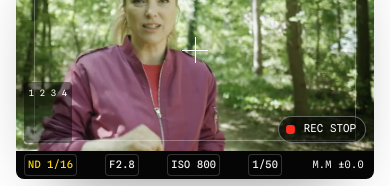
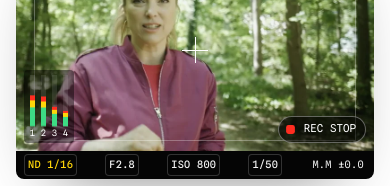
Before and after one commit to geschichtenfabriktv-droid/vorschau-gf, a plain HTML site: page index.html in a window 390 px wide. Shown: the part 409-595 px from the top of the page. Drawn offline with Linux system fonts and the light colour scheme.

Commit message:
Tonpegel auch in Safari sichtbar
Co-Authored-By: Claude Opus 5.5 <noreply@anthropic.com>

```diff
--- a/script.js
+++ b/script.js
@@ -98,7 +98,7 @@
       var r=Math.round(ev*10)/10;
       mm.textContent='M.M '+(r>0?'+':r<0?'−':'±')+Math.abs(r).toFixed(1);
       mm.className='vf-mm'+(Math.abs(r)>=2?' over':Math.abs(r)>=1?' warn':'');
-      var a=C.audio.i;aud.style.setProperty('--g',a<=-40?0:Math.min(2.2,Math.pow(10,a/20)).toFixed(3));
+      var a=C.audio.i,g=a<=-40?0:Math.min(2.2,Math.pow(10,a/20));aud.style.setProperty('--g',g.toFixed(3));aud.style.setProperty('--gs',(g>0?100/g:100).toFixed(1)+'%');
       ['nd','iris','iso','shutter'].forEach(function(k){var b=$('[data-v="'+k+'"]',vf);if(b)b.textContent=C[k].f(val(k))});
       if(cur){pv.textContent=C[cur].f(val(cur));rng.value=C[cur].i}
     };
--- a/style.css
+++ b/style.css
@@ -136,10 +136,10 @@ kbd{font-family:var(--mono);font-size:.82em;border:1px solid currentColor;border
 .vf-af{position:absolute;left:0;top:0;width:54px;height:40px;margin:-20px 0 0 -27px;pointer-events:none;opacity:0;transition:opacity .25s;background:linear-gradient(#fff,#fff) 0 0/10px 2px,linear-gradient(#fff,#fff) 0 0/2px 10px,linear-gradient(#fff,#fff) 100% 0/10px 2px,linear-gradient(#fff,#fff) 100% 0/2px 10px,linear-gradient(#fff,#fff) 0 100%/10px 2px,linear-gradient(#fff,#fff) 0 100%/2px 10px,linear-gradient(#fff,#fff) 100% 100%/10px 2px,linear-gradient(#fff,#fff) 100% 100%/2px 10px;background-repeat:no-repeat}
 .vf-scr:hover .vf-af{opacity:1}
 .vf-aud{position:absolute;left:clamp(8px,1.2vw,16px);bottom:clamp(8px,1.4vw,18px);display:flex;gap:4px;height:24%;min-height:46px;background:rgba(0,0,0,.45);padding:6px 6px 4px;border-radius:3px}
-.vf-aud span{display:flex;flex-direction:column;align-items:center;gap:3px;width:7px}
-.vf-aud i{flex:1;width:5px;position:relative;overflow:hidden;background:rgba(255,255,255,.1)}
-.vf-aud i::before{content:"";position:absolute;left:0;right:0;bottom:0;height:calc(var(--g,1)*100%);background:linear-gradient(to top,#3ddc84 0 62%,#ffd60a 62% 84%,var(--rec) 84%) bottom/100% calc(100% / max(var(--g,1),.01)) no-repeat;transform-origin:bottom;animation:lv 1.05s var(--d) ease-in-out infinite alternate;transform:scaleY(.35);transition:height .25s}
-.vf-aud small{font-size:.55rem;line-height:1}
+.vf-aud span{position:relative;display:block;width:7px;height:100%}
+.vf-aud i{position:absolute;left:1px;top:0;bottom:11px;width:5px;overflow:hidden;background:rgba(255,255,255,.1)}
+.vf-aud i::before{content:"";position:absolute;left:0;right:0;bottom:0;height:calc(var(--g,1)*100%);background:linear-gradient(to top,#3ddc84 0 62%,#ffd60a 62% 84%,var(--rec) 84%) bottom/100% var(--gs,100%) no-repeat;transform-origin:bottom;animation:lv 1.05s var(--d) ease-in-out infinite alternate;transform:scaleY(.35);transition:height .25s}
+.vf-aud small{position:absolute;left:0;right:0;bottom:0;text-align:center;font-size:.55rem;line-height:1}
 @keyframes lv{0%{transform:scaleY(.3)}30%{transform:scaleY(.62)}55%{transform:scaleY(.45)}80%{transform:scaleY(.74)}100%{transform:scaleY(.5)}}
 .vf-recbtn{position:absolute;right:clamp(8px,1.2vw,16px);bottom:clamp(8px,1.4vw,18px);display:flex;align-items:center;gap:8px;background:rgba(0,0,0,.55);border:1px solid rgba(255,255,255,.35);border-radius:999px;padding:6px 12px 6px 8px;font-family:var(--mono);font-size:.78rem;color:#fff;transition:background .2s,border-color .2s}
 .vf-recbtn i{width:14px;height:14px;border-radius:50%;background:var(--rec);transition:border-radius .2s,transform .2s}
@@ -511,7 +511,7 @@ kbd{font-family:var(--mono);font-size:.82em;border:1px solid currentColor;border
   .vf{border-radius:8px}
   .vf-bar{font-size:.64rem;gap:8px;height:28px}
   .vf-face small{display:none}
-  .vf-aud{height:30%;min-height:0;padding:4px}
+  .vf-aud{height:36%;min-height:0;padding:5px}
   .vf-recbtn{padding:4px 9px 4px 6px;font-size:.68rem}
   .vf-recbtn i{width:11px;height:11px}
   .legend li{grid-template-columns:22px 1fr}
```
